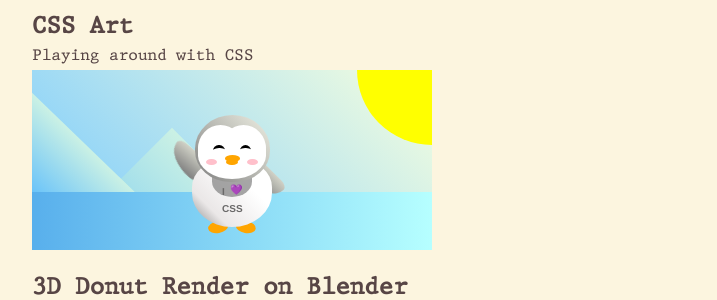
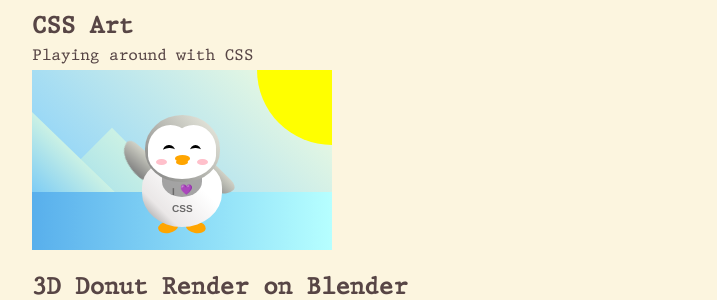
Before and after one commit to alx00ho/alx00ho.github.io, a React (Create React App) app in the folder frontend/: page /#/projects in a window 1280 px wide. Shown: the part 825-1125 px from the top of the page, without its empty margins (136-853 px from the left). Built offline with nearby package versions, Linux system fonts and the light colour scheme.

Commit message:
Update CSSPenguin.css

```diff
--- a/frontend/src/css/CSSPenguin.css
+++ b/frontend/src/css/CSSPenguin.css
@@ -8,7 +8,7 @@
   background: linear-gradient(45deg, rgb(118, 201, 255), rgb(247, 255, 222));
   margin: 0;
   padding: 0;
-  max-width: 400px;
+  max-width: 300px;
   max-height: 300px;
   overflow: hidden;
   position: relative;
@@ -31,7 +31,7 @@
   position: absolute;
   z-index: 1;
   transform: rotate(45deg);
-  left: -10px;
+  left: -70px;
   top: 120px;
 }
 
```
